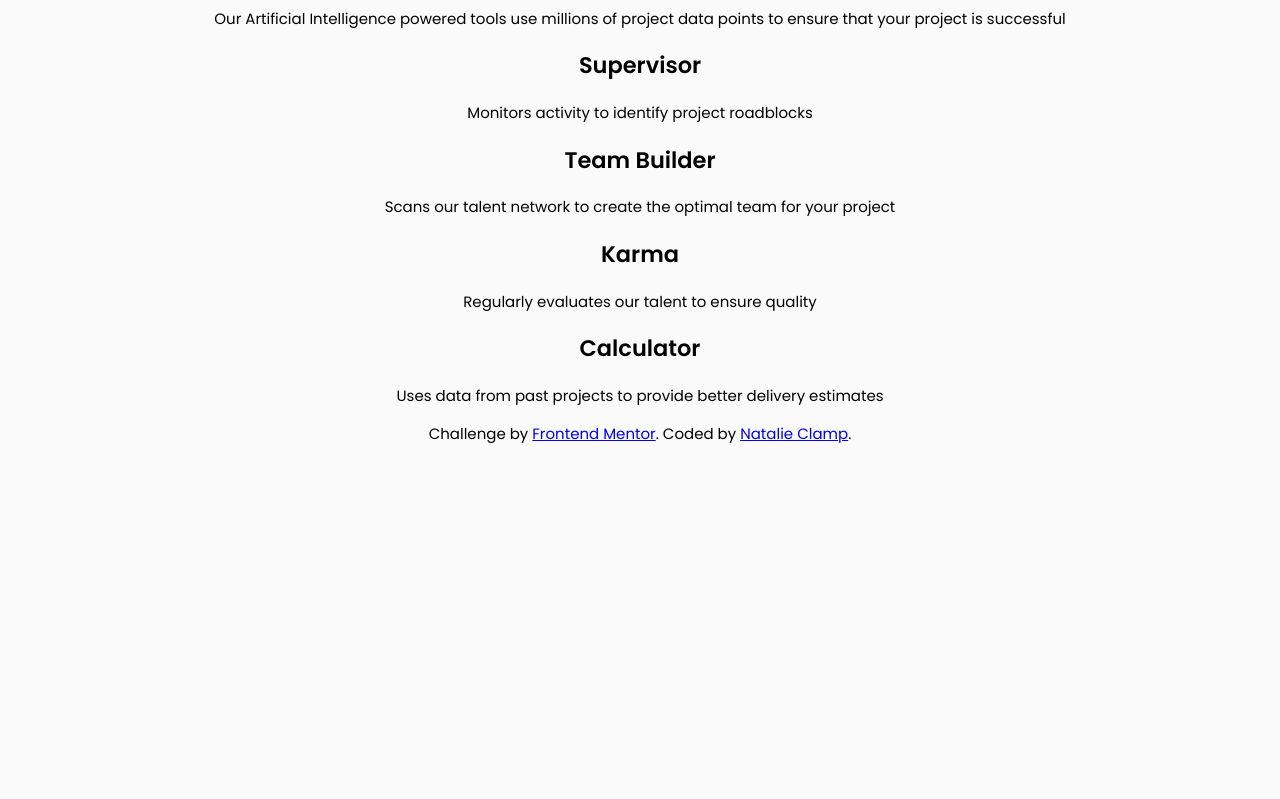
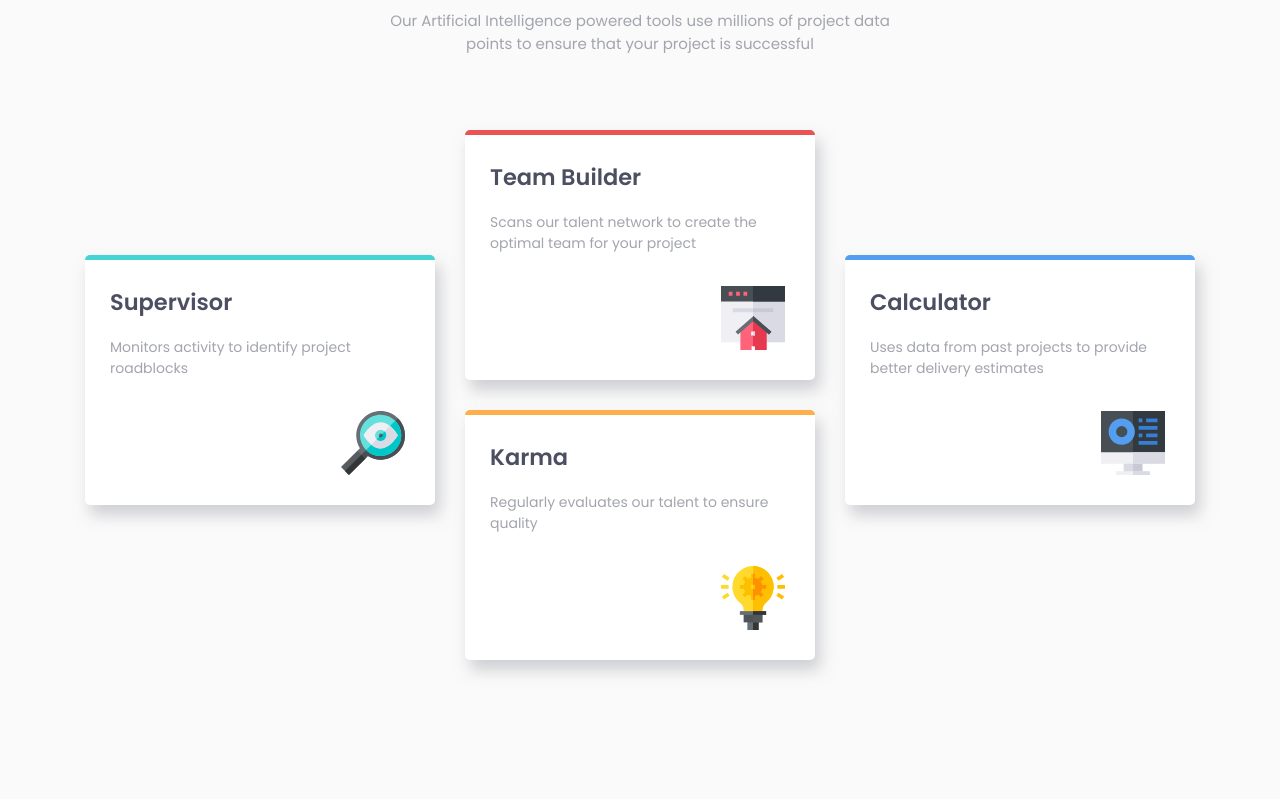
Before and after one commit to NatClamp/frontend-mentor-four-card-feature, a website: page index.html in a window 1280 px wide. Shown: the part 173-972 px from the top of the page. Before the commit the page ends 800 px from the top, so only its background shows below. Drawn offline with Linux system fonts and the light colour scheme.

Commit message:
finito 🔥

```diff
--- a/index.html
+++ b/index.html
@@ -30,18 +30,22 @@
     <div>
       <h2>Supervisor</h2>
       <p>Monitors activity to identify project roadblocks</p>
+      <img src="./images/icon-supervisor.svg" alt="supervisor">
     </div>
     <div>
       <h2>Team Builder</h2>
       <p>Scans our talent network to create the optimal team for your project</p>
+      <img src="./images/icon-team-builder.svg" alt="team-builder">
     </div>
     <div>
       <h2>Karma</h2>
       <p>Regularly evaluates our talent to ensure quality</p>
+      <img src="./images/icon-karma.svg" alt="karma">
     </div>
     <div>
       <h2>Calculator</h2>
       <p>Uses data from past projects to provide better delivery estimates</p>
+      <img src="images/icon-calculator.svg" alt="calculator">
     </div>
   </section>
 
--- a/scss/styles.scss
+++ b/scss/styles.scss
@@ -1,10 +1,10 @@
-// variables
+// Variables
 
 // // Widths
 $mobileWidth: 375px;
 $desktopWidth: 1440px;
 
-// // Colour pallet
+// // Colour pallete
 // // // Primary
 $red: hsl(0, 78%, 62%);
 $cyan: hsl(180, 62%, 55%);
@@ -16,31 +16,131 @@ $VeryDarkBlue: hsl(234, 12%, 34%);
 $GrayishBlue: hsl(229, 6%, 66%);
 $VeryLightGray: hsl(0, 0%, 98%);
 
-// global
+// Styles
+* {
+  box-sizing: border-box;
+}
+
 body {
   font-size: 15px;
   font-family: 'Poppins', sans-serif;
   background-color: $VeryLightGray;
+  color: $GrayishBlue;
   text-align: center;
+  max-width: $desktopWidth;
+  margin: 0 auto;
 }
 
 main {
-  padding-top: 2rem;
+  padding: 2rem 0;
+  margin: 10px;
 }
 
 section.header-container {
+  margin-bottom: 4em;
+
   h1 {
     font-size: 30px;
     font-weight: 200;
+    color: $VeryDarkBlue;
 
     span {
       display: block;
       font-weight: 600;
+    }
+  }
 
+  p {
+    max-width: 500px;
+    margin: 0 auto;
+
+  }
+
+}
+
+section.block-container {
+  display: flex;
+  justify-content: center;
+  flex-wrap: wrap;
+  align-content: center;
+  max-width: 1140px;
+  margin: 0 auto 50px auto;
+
+
+  div {
+    background-color: white;
+    box-shadow: 5px 10px 15px rgba($GrayishBlue, 0.5);
+    border-radius: 5px;
+    padding: 25px;
+    margin: 15px;
+    border-top: 5px solid;
+    max-width: 350px;
+    min-height: 250px;
+    text-align: left;
+    position: relative;
+
+    h2 {
+      color: $VeryDarkBlue;
+      margin-top: 0;
     }
+
+    p {
+      font-size: 14px;
+    }
+
+    img {
+      position: absolute;
+      bottom: 2em;
+      right: 2em;
+    }
+
+    &:nth-child(1) /* supervisor */ {
+      border-color: $cyan;
+      transform: translateY(50%);
+    }
+
+    &:nth-child(2) /* team-builder */ {
+      border-color: $red;
+    }
+
+    &:nth-child(3) /* karma */ {
+      border-color: $orange;
+      order: 4;
+    }
+
+    &:nth-child(4) /* calculator */ {
+      border-color: $blue;
+      order: 3;
+      transform: translateY(50%);
+    }
+
   }
 }
 
-section.block-container {
+  @media (max-width: 775px)  {
+    section.header-container {
+      margin-right: 10px;
+      margin-left: 10px;
 
+      h1 {
+        font-size: 24px;
+      }
+    }
+
+    section.block-container div {
+      &:nth-child(1), &:nth-child(4) {
+        transform: translateY(0);
+      }
+    &:nth-child(3) {
+      order: 3;
+    }
+    &:nth-child(4) {
+      order: 4;
+    }
+    }
+  }
+
+
+footer {
+  margin: 3em;
 }
```
Also changed, not shown: css/styles.css.
